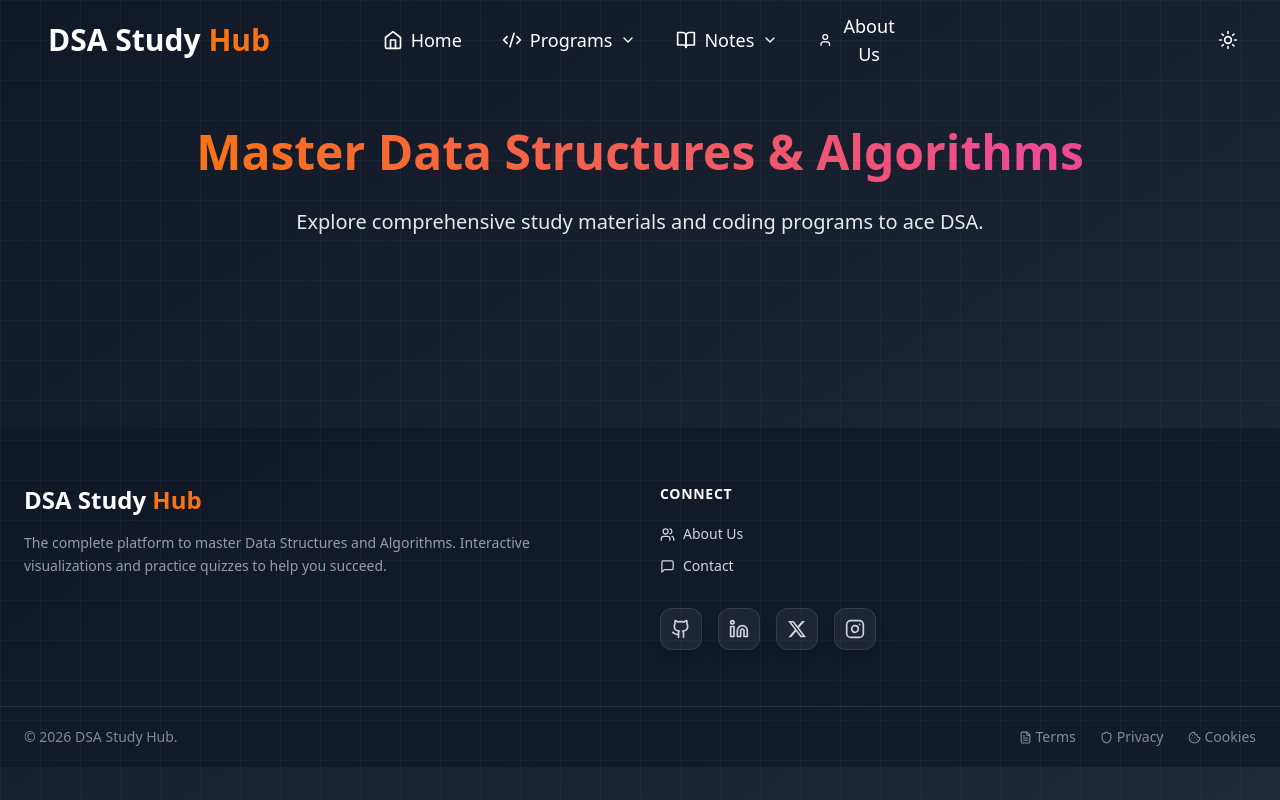
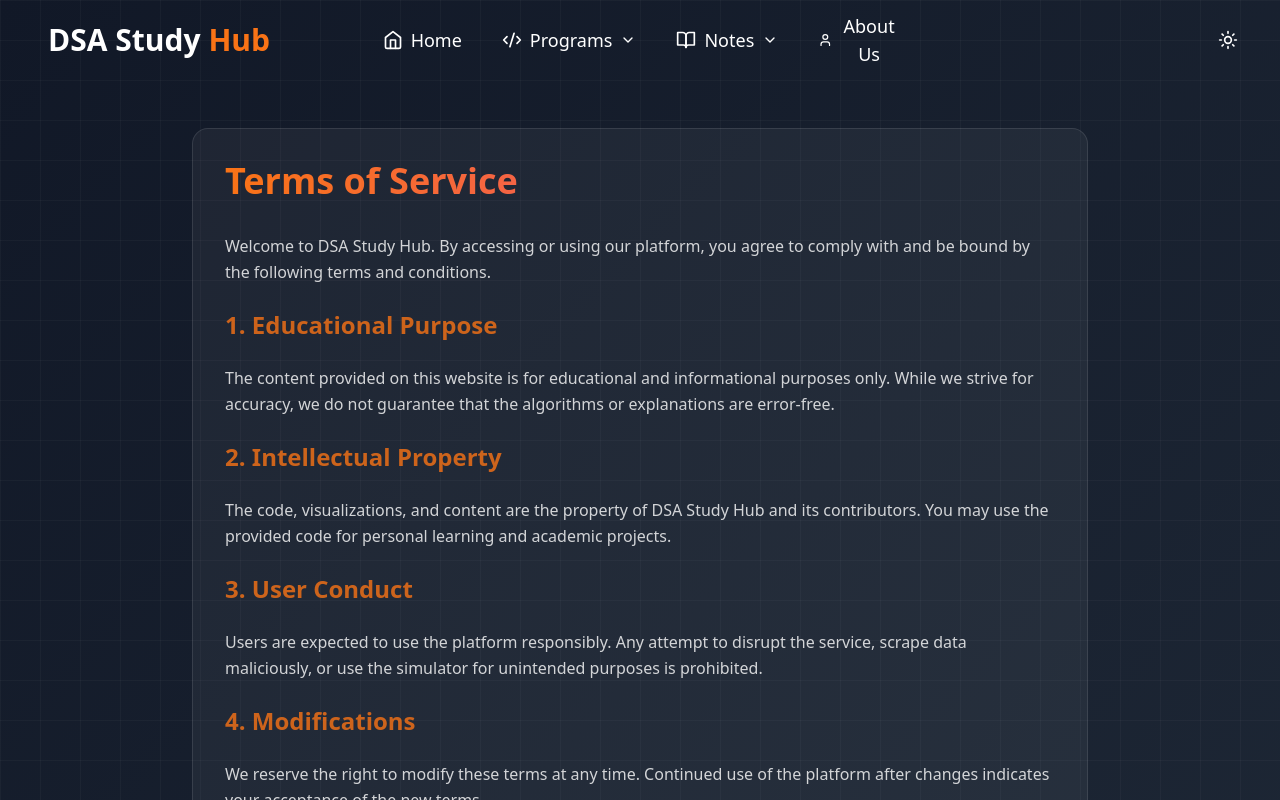
Before and after one commit to abhintr2006/DSA, a React (Vite) app: page / in a window 1280 px wide. Both pictures are taken after a click on the button "Terms". Shown: the top 800 px of the page. Built offline with nearby package versions, Linux system fonts and the light colour scheme.

Commit message:
added Terms Cookies and Privacy
added Terms Cookies and Privacy for a perfect website

Co-Authored-By: Mohammed0572 <196628212+Mohammed0572@users.noreply.github.com>
Co-Authored-By: Rohith Galoth <rohithgaloth@gmail.com>
Co-Authored-By: abhintr2006 <201891947+abhintr2006@users.noreply.github.com>

```diff
--- a/src/App.tsx
+++ b/src/App.tsx
@@ -4,6 +4,9 @@ import Hero from "./components/Hero";
 import AboutUs from "./components/AboutUs";
 import ProgramSimulator from "./components/ProgramSimulator";
 import Footer from "./components/Footer";
+import Terms from "./components/Terms";
+import Privacy from "./components/Privacy";
+import Cookies from "./components/Cookies";
 
 function App() {
   const [darkMode, setDarkMode] = useState(true);
@@ -109,6 +112,21 @@ function App() {
     // Convert "Program 1" -> "program1" for state consistency
     const viewId = programId.toLowerCase().replace(/\s/g, "");
     setActiveView(viewId);
+  };
+
+  const handleTermsClick = () => {
+    resetProgramState();
+    setActiveView("terms");
+  };
+
+  const handlePrivacyClick = () => {
+    resetProgramState();
+    setActiveView("privacy");
+  };
+
+  const handleCookiesClick = () => {
+    resetProgramState();
+    setActiveView("cookies");
   };
 
   // --- Theme & Scroll Effects ---
@@ -878,6 +896,12 @@ function App() {
 
       <AboutUs activeView={activeView} darkMode={darkMode} />
 
+      <Terms activeView={activeView} darkMode={darkMode} />
+
+      <Privacy activeView={activeView} darkMode={darkMode} />
+
+      <Cookies activeView={activeView} darkMode={darkMode} />
+
       <ProgramSimulator
         activeView={activeView}
         darkMode={darkMode}
@@ -888,7 +912,13 @@ function App() {
         handleInputSubmit={handleInputSubmit}
       />
 
-      <Footer darkMode={darkMode} handleAboutClick={handleAboutClick} />
+      <Footer
+        darkMode={darkMode}
+        handleAboutClick={handleAboutClick}
+        handleTermsClick={handleTermsClick}
+        handlePrivacyClick={handlePrivacyClick}
+        handleCookiesClick={handleCookiesClick}
+      />
     </div>
   );
 }
--- /dev/null
+++ b/src/components/Cookies.tsx
@@ -0,0 +1,61 @@
+interface CookiesProps {
+  activeView: string;
+  darkMode: boolean;
+}
+
+const Cookies = ({ activeView, darkMode }: CookiesProps) => {
+  if (activeView !== "cookies") return null;
+
+  return (
+    <section className="pt-32 pb-20 px-6">
+      <div
+        className={`max-w-4xl mx-auto p-8 rounded-2xl ${darkMode ? "bg-white/5 border border-white/10" : "bg-white shadow-xl border border-gray-100"}`}>
+        <h2 className="text-4xl font-bold mb-8 bg-clip-text text-transparent bg-gradient-to-r from-orange-500 to-pink-500">
+          Cookie Policy
+        </h2>
+        <div className="space-y-6 opacity-80 leading-relaxed">
+          <p>
+            This policy explains how DSA Study Hub uses cookies and similar
+            technologies.
+          </p>
+
+          <h3 className="text-2xl font-semibold text-orange-500">
+            1. What are Cookies?
+          </h3>
+          <p>
+            Cookies are small text files that are stored on your device to help
+            websites function properly and remember your preferences.
+          </p>
+
+          <h3 className="text-2xl font-semibold text-orange-500">
+            2. How We Use Them
+          </h3>
+          <p>
+            We use essential "functional" storage to save your preference for
+            Dark Mode vs Light Mode. This ensures that the site looks the way
+            you want it every time you return.
+          </p>
+
+          <h3 className="text-2xl font-semibold text-orange-500">
+            3. Your Choices
+          </h3>
+          <p>
+            You can manage or delete cookies through your browser settings. Note
+            that disabling certain storage might affect the persistence of your
+            theme preferences.
+          </p>
+
+          <h3 className="text-2xl font-semibold text-orange-500">
+            4. No Tracking Cookies
+          </h3>
+          <p>
+            We do not use advertising, marketing, or third-party tracking
+            cookies on this platform.
+          </p>
+        </div>
+      </div>
+    </section>
+  );
+};
+
+export default Cookies;
--- a/src/components/Footer.tsx
+++ b/src/components/Footer.tsx
@@ -12,21 +12,34 @@ import {
 interface FooterProps {
   darkMode: boolean;
   handleAboutClick: () => void;
+  handleTermsClick: () => void;
+  handlePrivacyClick: () => void;
+  handleCookiesClick: () => void;
 }
 
-const Footer = ({ darkMode, handleAboutClick }: FooterProps) => {
+const Footer = ({
+  darkMode,
+  handleAboutClick,
+  handleTermsClick,
+  handlePrivacyClick,
+  handleCookiesClick,
+}: FooterProps) => {
   return (
     <footer
-      className={`mt-20 ${darkMode ? "bg-gray-900/80" : "bg-gray-800"} text-gray-300`}>
+      className={`mt-20 transition-colors duration-300 ${
+        darkMode ? "bg-gray-900/80 text-gray-300" : "bg-gray-100 text-gray-600"
+      }`}>
       <div className="max-w-7xl mx-auto px-6 py-14">
         <div className="grid grid-cols-1 md:grid-cols-2 gap-10">
           {/* Column 1: Branding */}
           <div>
             <h3 className="text-2xl font-bold mb-4">
-              <span className="text-white">DSA Study </span>
+              <span className={darkMode ? "text-white" : "text-gray-900"}>
+                DSA Study{" "}
+              </span>
               <span className="text-orange-500">Hub</span>
             </h3>
-            <p className="text-sm leading-relaxed opacity-70">
+            <p className="text-sm leading-relaxed opacity-75">
               The complete platform to master Data Structures and Algorithms.
               Interactive visualizations and practice quizzes to help you
               succeed.
@@ -35,7 +48,10 @@ const Footer = ({ darkMode, handleAboutClick }: FooterProps) => {
 
           {/* Column 4: Connect */}
           <div>
-            <h4 className="text-sm font-bold uppercase tracking-wider text-white mb-5">
+            <h4
+              className={`text-sm font-bold uppercase tracking-wider mb-5 ${
+                darkMode ? "text-white" : "text-gray-900"
+              }`}>
               Connect
             </h4>
             <ul className="space-y-3">
@@ -62,19 +78,31 @@ const Footer = ({ darkMode, handleAboutClick }: FooterProps) => {
                 target="_blank"
                 rel="noopener noreferrer"
                 aria-label="GitHub"
-                className="group p-2.5 rounded-xl bg-white/5 border border-white/10 hover:bg-[#24292e] hover:border-[#24292e] hover:text-white transition-all duration-300 hover:-translate-y-1 shadow-lg">
+                className={`group p-2.5 rounded-xl border transition-all duration-300 hover:-translate-y-1 shadow-lg ${
+                  darkMode
+                    ? "bg-white/5 border-white/10 hover:bg-[#24292e] hover:border-[#24292e] hover:text-white"
+                    : "bg-white border-gray-200 hover:bg-gray-900 hover:text-white"
+                }`}>
                 <Github size={20} />
               </a>
               <a
                 href="#"
                 aria-label="LinkedIn"
-                className="group p-2.5 rounded-xl bg-white/5 border border-white/10 hover:bg-[#0077b5] hover:border-[#0077b5] hover:text-white transition-all duration-300 hover:-translate-y-1 shadow-lg">
+                className={`group p-2.5 rounded-xl border transition-all duration-300 hover:-translate-y-1 shadow-lg ${
+                  darkMode
+                    ? "bg-white/5 border-white/10 hover:bg-[#0077b5] hover:border-[#0077b5] hover:text-white"
+                    : "bg-white border-gray-200 hover:bg-[#0077b5] hover:border-[#0077b5] hover:text-white"
+                }`}>
                 <Linkedin size={20} />
               </a>
               <a
                 href="#"
                 aria-label="X (Twitter)"
-                className="group p-2.5 rounded-xl bg-white/5 border border-white/10 hover:bg-black hover:border-black hover:text-white transition-all duration-300 hover:-translate-y-1 shadow-lg">
+                className={`group p-2.5 rounded-xl border transition-all duration-300 hover:-translate-y-1 shadow-lg ${
+                  darkMode
+                    ? "bg-white/5 border-white/10 hover:bg-black hover:border-black hover:text-white"
+                    : "bg-white border-gray-200 hover:bg-black hover:border-black hover:text-white"
+                }`}>
                 <svg
                   viewBox="0 0 24 24"
                   width="20"
@@ -86,7 +114,11 @@ const Footer = ({ darkMode, handleAboutClick }: FooterProps) => {
               <a
                 href="#"
                 aria-label="Instagram"
-                className="group p-2.5 rounded-xl bg-white/5 border border-white/10 hover:bg-gradient-to-tr hover:from-[#f9ce34] hover:via-[#ee2a7b] hover:to-[#6228d7] hover:border-transparent hover:text-white transition-all duration-300 hover:-translate-y-1 shadow-lg">
+                className={`group p-2.5 rounded-xl border transition-all duration-300 hover:-translate-y-1 shadow-lg ${
+                  darkMode
+                    ? "bg-white/5 border-white/10 hover:bg-gradient-to-tr hover:from-[#f9ce34] hover:via-[#ee2a7b] hover:to-[#6228d7] hover:border-transparent hover:text-white"
+                    : "bg-white border-gray-200 hover:bg-gradient-to-tr hover:from-[#f9ce34] hover:via-[#ee2a7b] hover:to-[#6228d7] hover:border-transparent hover:text-white"
+                }`}>
                 <Instagram size={20} />
               </a>
             </div>
@@ -100,15 +132,21 @@ const Footer = ({ darkMode, handleAboutClick }: FooterProps) => {
         <div className="max-w-7xl mx-auto px-6 py-5 flex flex-col sm:flex-row items-center justify-between">
           <p className="text-sm opacity-60">© 2026 DSA Study Hub.</p>
           <div className="flex items-center space-x-6 mt-3 sm:mt-0">
-            <button className="text-sm opacity-60 hover:opacity-100 hover:text-orange-500 transition-all flex items-center space-x-1">
+            <button
+              onClick={handleTermsClick}
+              className="text-sm opacity-60 hover:opacity-100 hover:text-orange-500 transition-all flex items-center space-x-1">
               <FileText size={13} />
               <span>Terms</span>
             </button>
-            <button className="text-sm opacity-60 hover:opacity-100 hover:text-orange-500 transition-all flex items-center space-x-1">
+            <button
+              onClick={handlePrivacyClick}
+              className="text-sm opacity-60 hover:opacity-100 hover:text-orange-500 transition-all flex items-center space-x-1">
               <Shield size={13} />
               <span>Privacy</span>
             </button>
-            <button className="text-sm opacity-60 hover:opacity-100 hover:text-orange-500 transition-all flex items-center space-x-1">
+            <button
+              onClick={handleCookiesClick}
+              className="text-sm opacity-60 hover:opacity-100 hover:text-orange-500 transition-all flex items-center space-x-1">
               <Cookie size={13} />
               <span>Cookies</span>
             </button>
--- /dev/null
+++ b/src/components/Privacy.tsx
@@ -0,0 +1,61 @@
+interface PrivacyProps {
+  activeView: string;
+  darkMode: boolean;
+}
+
+const Privacy = ({ activeView, darkMode }: PrivacyProps) => {
+  if (activeView !== "privacy") return null;
+
+  return (
+    <section className="pt-32 pb-20 px-6">
+      <div
+        className={`max-w-4xl mx-auto p-8 rounded-2xl ${darkMode ? "bg-white/5 border border-white/10" : "bg-white shadow-xl border border-gray-100"}`}>
+        <h2 className="text-4xl font-bold mb-8 bg-clip-text text-transparent bg-gradient-to-r from-orange-500 to-pink-500">
+          Privacy Policy
+        </h2>
+        <div className="space-y-6 opacity-80 leading-relaxed">
+          <p>
+            At DSA Study Hub, we value your privacy. This policy outlines how we
+            handle information when you visit our site.
+          </p>
+
+          <h3 className="text-2xl font-semibold text-orange-500">
+            1. Information Collection
+          </h3>
+          <p>
+            We do not collect personal identifiable information unless you
+            voluntarily provide it. We may use local storage to remember your
+            theme preference (Dark/Light mode).
+          </p>
+
+          <h3 className="text-2xl font-semibold text-orange-500">
+            2. Usage Data
+          </h3>
+          <p>
+            We do not track your specific activity or sell your data to third
+            parties. The platform is designed to be a private tool for learning.
+          </p>
+
+          <h3 className="text-2xl font-semibold text-orange-500">
+            3. Local Storage
+          </h3>
+          <p>
+            We use your browser's local storage solely to enhance your user
+            experience, such as saving your dark mode toggle state.
+          </p>
+
+          <h3 className="text-2xl font-semibold text-orange-500">
+            4. Third-Party Links
+          </h3>
+          <p>
+            Our site may contain links to external repositories (like GitHub) or
+            social media. We are not responsible for the privacy practices of
+            those external sites.
+          </p>
+        </div>
+      </div>
+    </section>
+  );
+};
+
+export default Privacy;
--- /dev/null
+++ b/src/components/Terms.tsx
@@ -0,0 +1,64 @@
+interface TermsProps {
+  activeView: string;
+  darkMode: boolean;
+}
+
+const Terms = ({ activeView, darkMode }: TermsProps) => {
+  if (activeView !== "terms") return null;
+
+  return (
+    <section className="pt-32 pb-20 px-6">
+      <div
+        className={`max-w-4xl mx-auto p-8 rounded-2xl ${darkMode ? "bg-white/5 border border-white/10" : "bg-white shadow-xl border border-gray-100"}`}>
+        <h2 className="text-4xl font-bold mb-8 bg-clip-text text-transparent bg-gradient-to-r from-orange-500 to-pink-500">
+          Terms of Service
+        </h2>
+        <div className="space-y-6 opacity-80 leading-relaxed">
+          <p>
+            Welcome to DSA Study Hub. By accessing or using our platform, you
+            agree to comply with and be bound by the following terms and
+            conditions.
+          </p>
+
+          <h3 className="text-2xl font-semibold text-orange-500">
+            1. Educational Purpose
+          </h3>
+          <p>
+            The content provided on this website is for educational and
+            informational purposes only. While we strive for accuracy, we do not
+            guarantee that the algorithms or explanations are error-free.
+          </p>
+
+          <h3 className="text-2xl font-semibold text-orange-500">
+            2. Intellectual Property
+          </h3>
+          <p>
+            The code, visualizations, and content are the property of DSA Study
+            Hub and its contributors. You may use the provided code for personal
+            learning and academic projects.
+          </p>
+
+          <h3 className="text-2xl font-semibold text-orange-500">
+            3. User Conduct
+          </h3>
+          <p>
+            Users are expected to use the platform responsibly. Any attempt to
+            disrupt the service, scrape data maliciously, or use the simulator
+            for unintended purposes is prohibited.
+          </p>
+
+          <h3 className="text-2xl font-semibold text-orange-500">
+            4. Modifications
+          </h3>
+          <p>
+            We reserve the right to modify these terms at any time. Continued
+            use of the platform after changes indicates your acceptance of the
+            new terms.
+          </p>
+        </div>
+      </div>
+    </section>
+  );
+};
+
+export default Terms;
```
